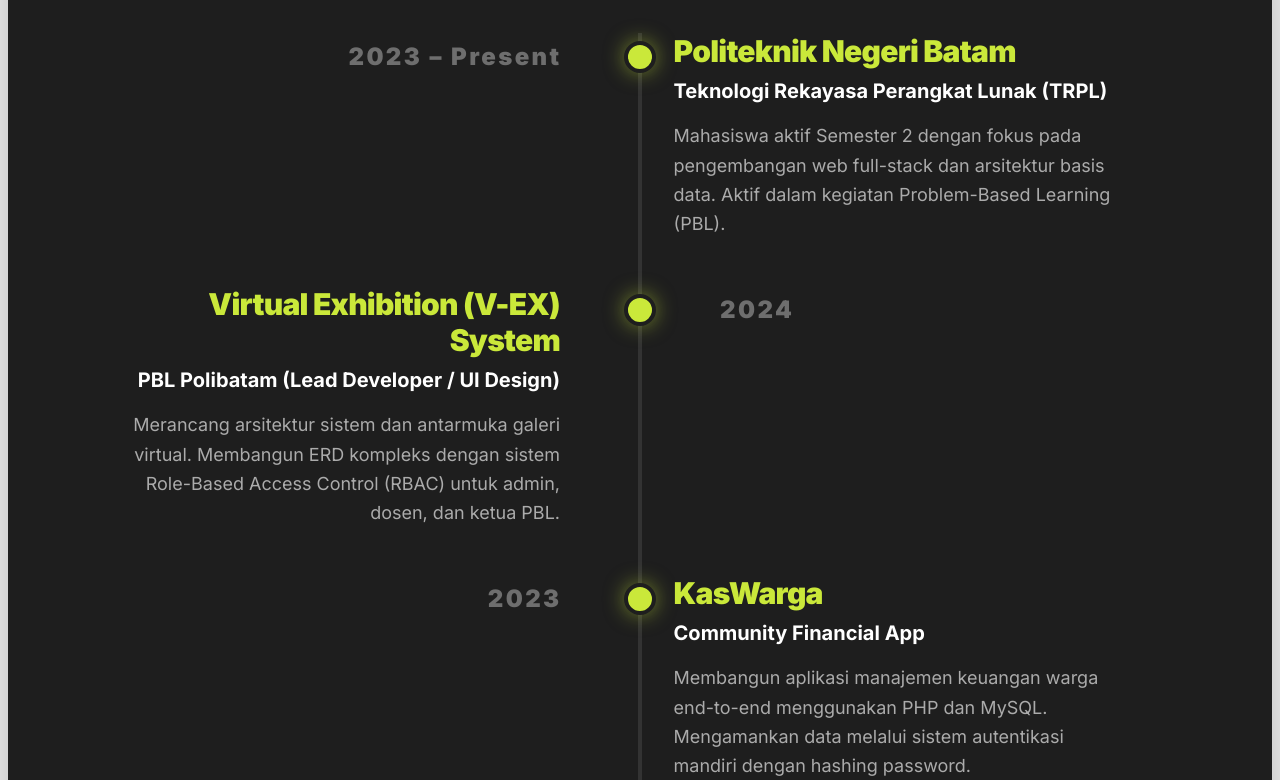
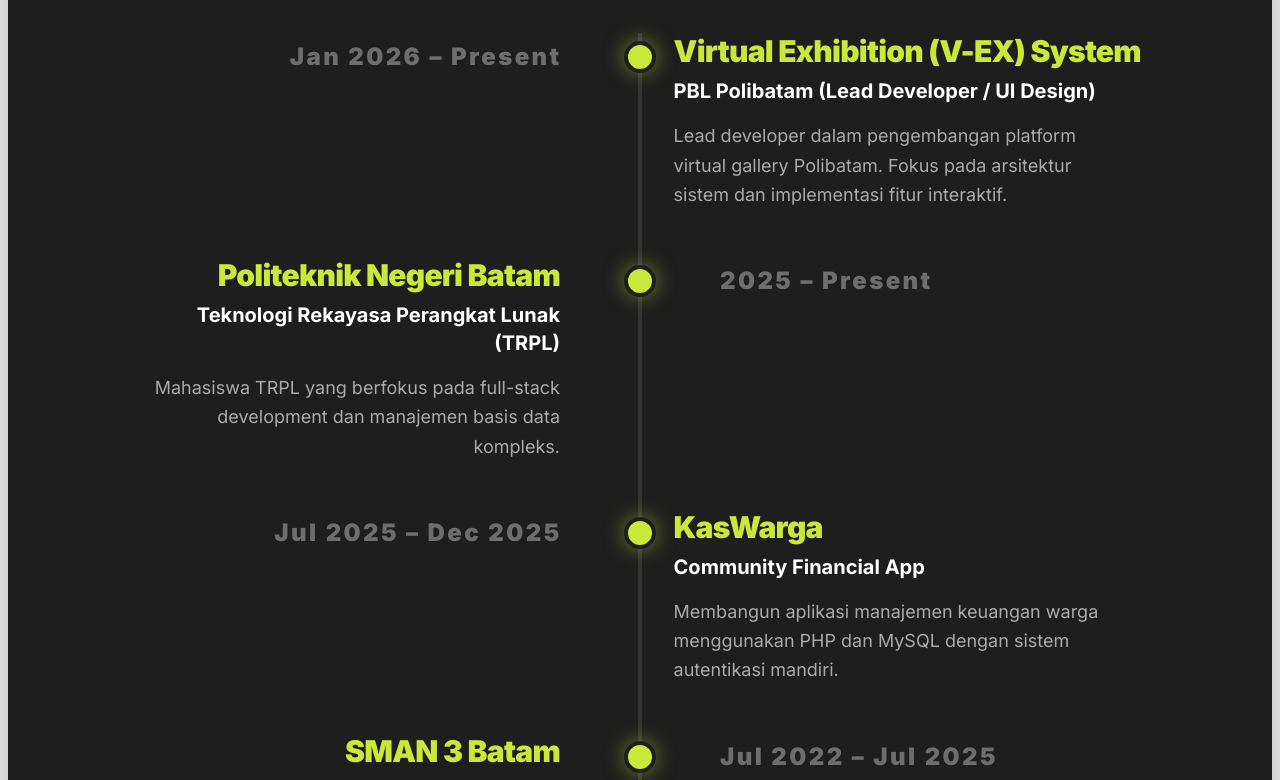
Before and after one commit to senjaikuyo/portofolio-2, a Next.js app: page /about-me in a window 1280 px wide. Shown: the part 1720-2500 px from the top of the page. Built offline with nearby package versions, Linux system fonts and the light colour scheme.

Commit message:
optimization bugs

```diff
--- a/src/data/experience.ts
+++ b/src/data/experience.ts
@@ -1,23 +1,30 @@
 export const timeline = [
   {
-    year: "2023 – Present",
+    year: "Jan 2026 – Present",
+    title: "Virtual Exhibition (V-EX) System",
+    subtitle: "PBL Polibatam (Lead Developer / UI Design)",
+    description:
+      "Lead developer dalam pengembangan platform virtual gallery Polibatam. Fokus pada arsitektur sistem dan implementasi fitur interaktif.",
+  },
+  {
+    year: "2025 – Present",
     title: "Politeknik Negeri Batam",
     subtitle: "Teknologi Rekayasa Perangkat Lunak (TRPL)",
     description:
-      "Mahasiswa aktif Semester 2 dengan fokus pada pengembangan web full-stack dan arsitektur basis data. Aktif dalam kegiatan Problem-Based Learning (PBL).",
+      "Mahasiswa TRPL yang berfokus pada full-stack development dan manajemen basis data kompleks.",
   },
   {
-    year: "2024",
-    title: "Virtual Exhibition (V-EX) System",
-    subtitle: "PBL Polibatam (Lead Developer / UI Design)",
-    description:
-      "Merancang arsitektur sistem dan antarmuka galeri virtual. Membangun ERD kompleks dengan sistem Role-Based Access Control (RBAC) untuk admin, dosen, dan ketua PBL.",
-  },
-  {
-    year: "2023",
+    year: "Jul 2025 – Dec 2025",
     title: "KasWarga",
     subtitle: "Community Financial App",
     description:
-      "Membangun aplikasi manajemen keuangan warga end-to-end menggunakan PHP dan MySQL. Mengamankan data melalui sistem autentikasi mandiri dengan hashing password.",
+      "Membangun aplikasi manajemen keuangan warga menggunakan PHP dan MySQL dengan sistem autentikasi mandiri.",
+  },
+  {
+    year: "Jul 2022 – Jul 2025",
+    title: "SMAN 3 Batam",
+    subtitle: "High School Student",
+    description:
+      "Membangun landasan berpikir kritis dan mulai mengeksplorasi dunia pemrograman dan teknologi.",
   },
 ];
--- a/src/data/projects.ts
+++ b/src/data/projects.ts
@@ -35,7 +35,7 @@ export const projects: Project[] = [
   },
   {
     id: "ihsg-screener",
-    title: "IHSG Stock Screener",
+    title: "IHSG Stock Screener (2025)",
     description: "Skrip penyaring data fundamental untuk menganalisis emiten di pasar saham Indonesia berbasis analisis kuantitatif.",
     image: "https://picsum.photos/1200/800?random=3",
     stack: ["Python", "Pandas", "Data Analysis"],
```
